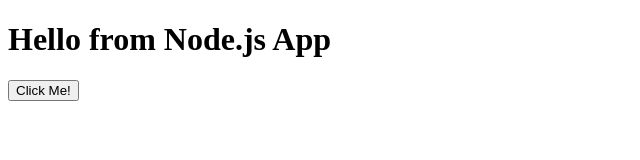
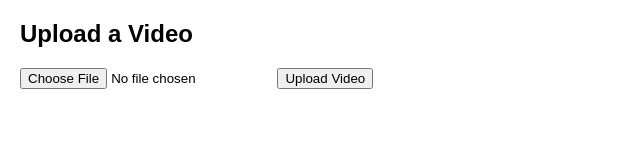
Before and after one commit to alielbekov/cal-hacks, a website: page public/index.html in a window 1280 px wide. Shown: the whole page, without its empty margins (0-640 px from the left). Drawn offline with Linux system fonts and the light colour scheme.

Commit message:
upload file

```diff
--- a/public/index.html
+++ b/public/index.html
@@ -2,11 +2,40 @@
 <html lang="en">
 <head>
     <meta charset="UTF-8">
-    <title>Simple Node App</title>
+    <title>Simple Video Upload</title>
     <script src="js/script.js" defer></script>
+    <!-- Add some basic styling -->
+    <style>
+        body {
+            font-family: Arial, sans-serif;
+            margin: 20px;
+        }
+        .container {
+            margin-top: 20px;
+        }
+    </style>
 </head>
 <body>
-    <h1>Hello from Node.js App</h1>
-    <button id="clickMe">Click Me!</button>
+    <!-- Video Upload Form -->
+    <div class="container">
+        <h2>Upload a Video</h2>
+        <form id="uploadForm" enctype="multipart/form-data">
+            <input type="file" id="fileInput" name="video" accept="video/*">
+            <button type="submit">Upload Video</button>
+        </form>
+    </div>
+
+
+    <script>
+        // Example JavaScript to handle the file input (client-side only)
+        document.getElementById('uploadForm').addEventListener('submit', function(event) {
+            event.preventDefault();
+            const fileInput = document.getElementById('fileInput');
+            const file = fileInput.files[0];
+            console.log('Uploading', file.name);
+            // Here you would typically use fetch or XMLHttpRequest to send the file to your server
+            // This example does not include server communication
+        });
+    </script>
 </body>
 </html>
```
Also changed, not shown: app.js (+9 -0 lines).
